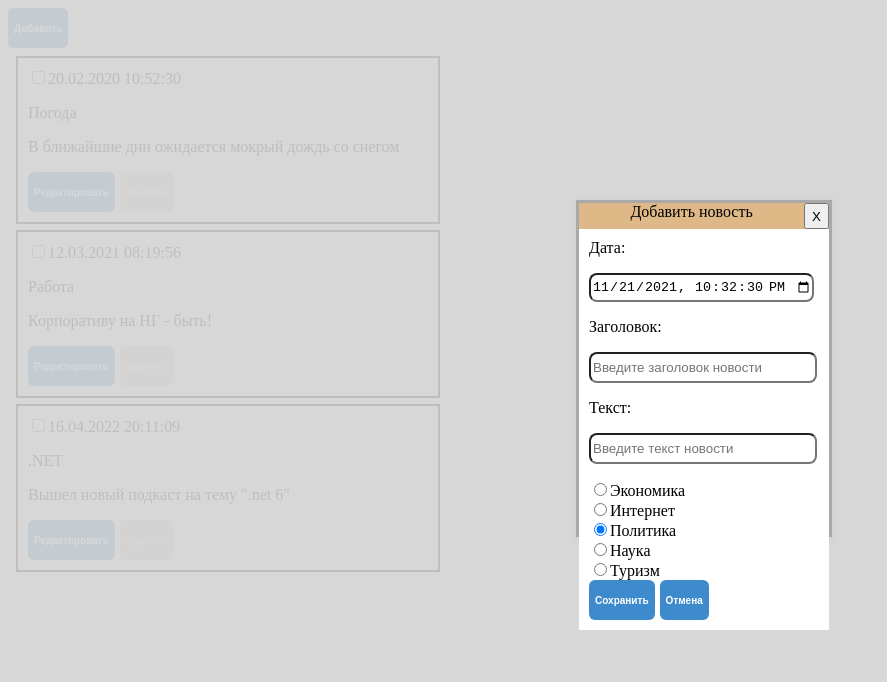
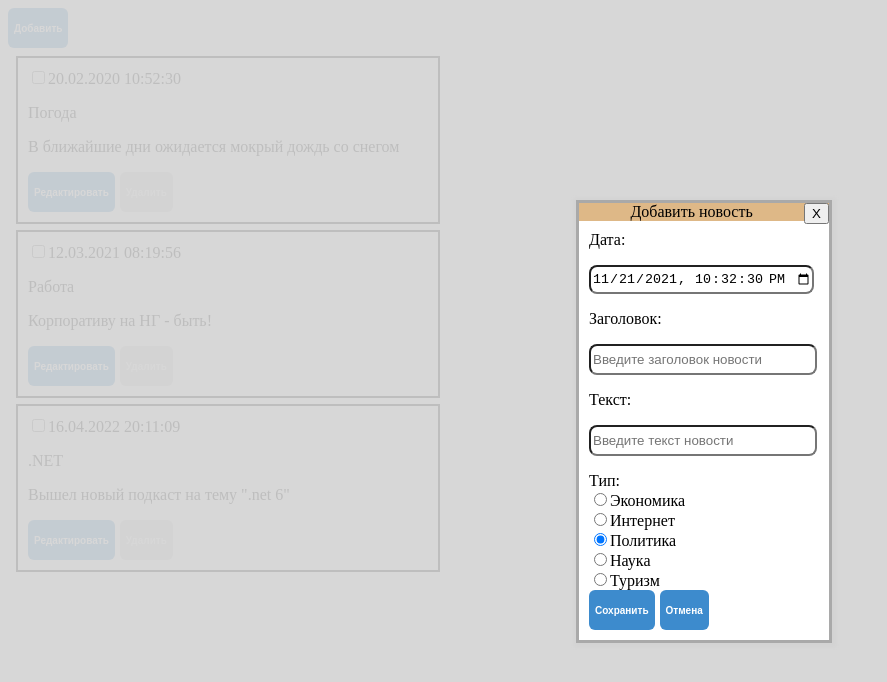
Before and after one commit to ParmaAngularCourse/parma-angular-course, an Angular app in the folder stepanov-angular-project/: page / in a window 1280 px wide. Both pictures are taken after a click on the button "Добавить". Shown: the top 682 px of the page, without its empty margins (0-887 px from the left). Built offline with nearby package versions, Linux system fonts and the light colour scheme.

Commit message:
#lesson3 Добавлены изменения по ng-template

```diff
--- a/stepanov-angular-project/src/app/news/news-maker/news-maker.component.scss
+++ b/stepanov-angular-project/src/app/news/news-maker/news-maker.component.scss
@@ -22,7 +22,7 @@
 .news_modal_window {
     left: 45%;
     top: 25%;
-    height: 331px;
+    height: auto;
     width: 250px;
     border: 3px solid darkgray;
     box-shadow: 1px 1px 3px 3px lightgray;
--- a/stepanov-angular-project/src/app/news/news-types.ts
+++ b/stepanov-angular-project/src/app/news/news-types.ts
@@ -20,7 +20,7 @@ export class NewsPart implements INewsPart {
         this.localDateStr = this.createDateLocal();
     }
 
-    private createDateLocal() : string {
+    public createDateLocal() : string {
         let newDate = new Date();
         let offsetMinutes = newDate.getTimezoneOffset();
 
--- a/stepanov-angular-project/src/app/news/news.component.html
+++ b/stepanov-angular-project/src/app/news/news.component.html
@@ -5,26 +5,66 @@
             <label>{{edit_item.id == null ? 'Добавить новость' : 'Изменить новость'}}</label>
         </ng-container>
         <ng-container ngProjectAs="news-content-body">
-            <div>
-                <label class="news_modal_label">Дата:</label>
-                <p><input type="datetime-local" class="news_modal_input" [value]="edit_item.localDateStr" (input)="edit_item.date=tryParseDate($event)"></p>
-            </div>
-            <div>
-                <label class="news_modal_label">Заголовок:</label>
-                <p><input type="text" class="news_modal_input" [value]="edit_item.title" (input)="edit_item.title=onTextChanged($event)" placeholder="Введите заголовок новости"></p>
-            </div>
-            <div>
-                <label class="news_modal_label">Текст:</label>
-                <p><input type="text" class="news_modal_input" [value]="edit_item.text" (input)="edit_item.text=onTextChanged($event)" placeholder="Введите текст новости"></p>
-            </div>
-            <!--https://stackoverflow.com/questions/38554562/how-can-i-use-ngfor-to-iterate-over-typescript-enum-as-an-array-of-strings-->
-            <div>
-                <div *ngFor="let item of newsTypeValues | keyvalue">
-                    <input type="radio" [id]="item.key" name="newsTypeName" [checked]="edit_item.type==item.value" (change)="onNewsTypeInputChange(item.value)">
-                    <label [for]="item.key">{{item.value}}</label>
-                </div>
-            </div>
+            <ng-container *ngTemplateOutlet="inputContainer; context:
+            {
+                labelClass: 'news-modal-label',
+                type: 'datetime-local',
+                caption: 'Дата:',
+                inputClass: 'news_modal_input',
+                value: edit_item.localDateStr,
+                inputChange: tryParseDate.bind(this),
+                placeholder: 'Введите дату новости'
+            }"></ng-container>
+            <ng-container *ngTemplateOutlet="inputContainer; context:
+            {
+                labelClass: 'news-modal-label',
+                type: 'text',
+                caption: 'Заголовок:',
+                inputClass: 'news_modal_input',
+                value: edit_item.title,
+                inputChange: onTitleChanged.bind(this),
+                placeholder: 'Введите заголовок новости'
+            }"></ng-container>
+            <ng-container *ngTemplateOutlet="inputContainer; context:
+            {
+                labelClass: 'news-modal-label',
+                type: 'text',
+                caption: 'Текст:',
+                inputClass: 'news_modal_input',
+                value: edit_item.text,
+                inputChange: onTextChanged.bind(this),
+                placeholder: 'Введите текст новости'
+            }"></ng-container>
+            <ng-container *ngTemplateOutlet="inputTypeContainer; context:
+            {
+                labelClass: 'news-modal-label',
+                type: 'radio',
+                caption: 'Тип:',
+                value: edit_item.type,
+                inputChange: onNewsTypeInputChange.bind(this)
+            }">
+            </ng-container>
         </ng-container>
     </app-news-maker>
 </div>
 <app-news-item *ngFor="let item of items" [data_item]="item" (onEditNews)="editNewsItem($event)" (onDeleteNews)="deleteNewsItem($event)"></app-news-item>
+
+<ng-template #inputContainer let-labelClass="labelClass" let-inputClass="inputClass" let-type="type"
+                            let-caption="caption" let-value="value" let-inputChange="inputChange" let-placeholder="placeholder">
+    <div>
+        <label class="{{labelClass}}">{{caption}}</label>
+        <p><input #inputControl class="{{inputClass}}" type="{{type}}" [value]="value" (input)="inputChange(inputControl.value)" placeholder="{{placeholder}}"></p>
+    </div>
+</ng-template>
+
+<ng-template #inputTypeContainer let-labelClass="labelClass" let-type="type" let-caption="caption"
+                             let-value="value" let-inputChange="inputChange">
+    <!--https://stackoverflow.com/questions/38554562/how-can-i-use-ngfor-to-iterate-over-typescript-enum-as-an-array-of-strings-->
+    <label class="{{labelClass}}">{{caption}}</label>
+    <div>
+        <div *ngFor="let item of newsTypeValues | keyvalue">
+            <input type="{{type}}" [id]="item.key" name="newsTypeName" [checked]="value==item.value" (change)="inputChange(item.value)">
+            <label [for]="item.key">{{item.value}}</label>
+        </div>
+    </div>
+</ng-template>
--- a/stepanov-angular-project/src/app/news/news.component.ts
+++ b/stepanov-angular-project/src/app/news/news.component.ts
@@ -65,17 +65,21 @@ export class NewsComponent implements OnInit {
     return maxId;
   }
 
-  onTextChanged($event: Event) {
-    var input = $event.target as HTMLInputElement;
-    return input.value;
+  onTextChanged($event: string) {
+    this.edit_item.text = $event;
   }
 
-  tryParseDate($event: Event) {
-    var input = $event.target as HTMLDataElement;
-    if (input.value) {
-        return new Date(input.value);
+  onTitleChanged($event: string) {
+    this.edit_item.title = $event;
+  }
+
+  tryParseDate($event: string) {
+    if ($event) {
+        this.edit_item.date = new Date($event);
+    } else {
+        this.edit_item.date = new Date();
     }
-    return new Date();
+    this.edit_item.localDateStr = this.edit_item.createDateLocal();
   }
 
   onNewsTypeInputChange(value: string) {
```
